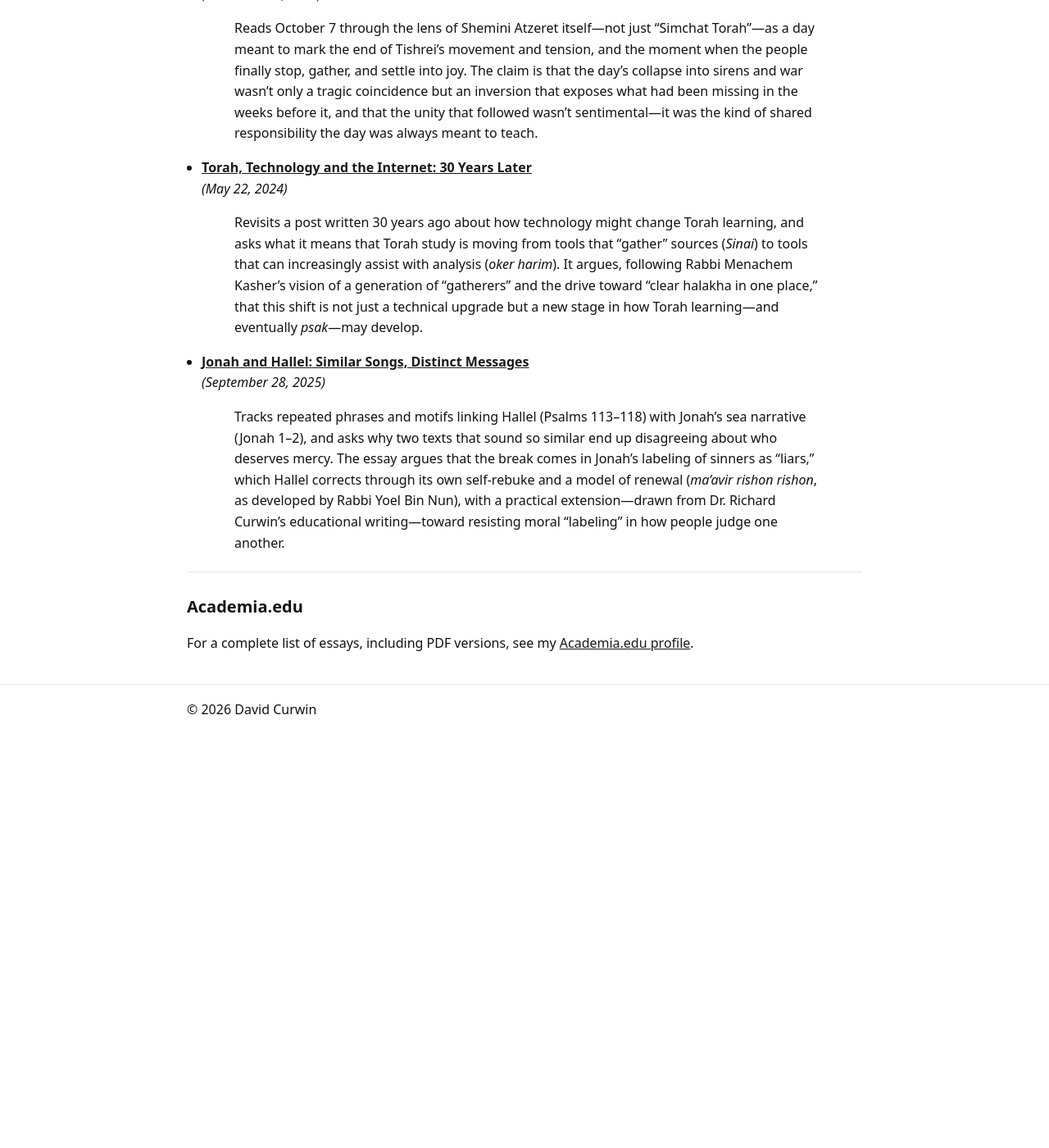
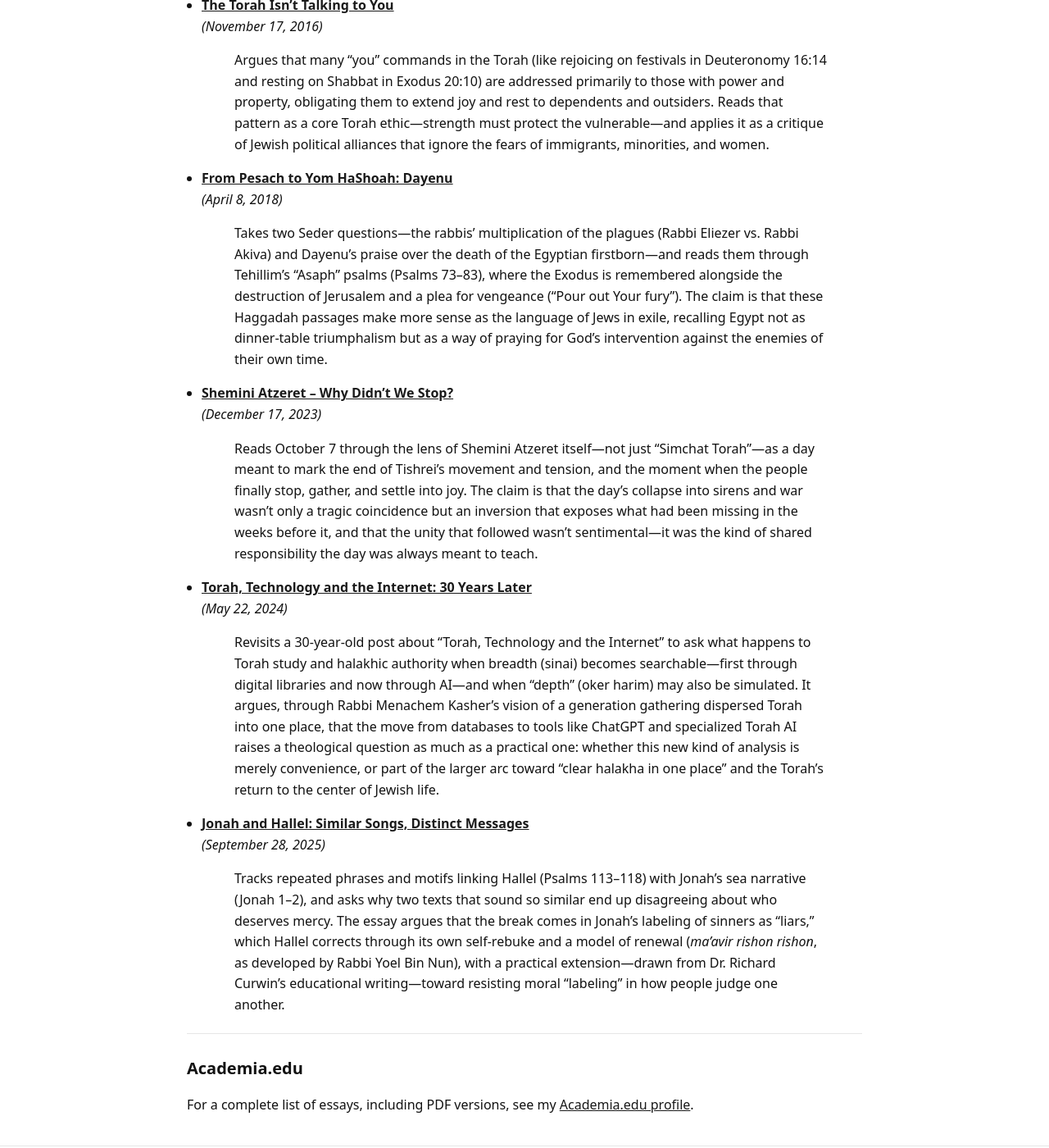
Before and after one commit to davidcurwin/davidcurwin.github.io, a Jekyll site: the page built from essays.md, in a window 1280 px wide and 1400 px high, scrolled down 8096 px. Shown: the whole window at 82% size. Built offline with Jekyll 4.4.1, drawn with Linux system fonts in a browser that asks for light colours; before the commit the page ends 8992 px from its top, so only the background shows below that; some of the changed text lies outside the part shown.

Commit message:
Update essays.md with new entries and revisions
Adds new essays and updates existing entries in the collection, including discussions on moral responsibility, technology's impact on Torah study, and the relationship between intention and accountability.

```diff
--- a/essays.md
+++ b/essays.md
@@ -39,10 +39,13 @@ permalink: /essays/
   >Contrasts *Saving Private Ryan* with *The Irishman* to ask what it means to “earn” the sacrifices of the past, and what kind of life leaves a real legacy. Bringing the films into conversation with biblical concerns about remembrance and Kohelet’s skepticism about lasting fame, it argues that the most enduring legacy is not public achievement but a life of moral responsibility—expressed in family, commitment, and reverence for God.
 - **[Response: Considering "God, Man and History"](https://traditiononline.org/response-considering-god-man-and-history/)**
   _(December 13, 2022)_
+  >Reassesses R. Eliezer Berkovits’ critique of R. Abraham J. Heschel on “divine pathos” by arguing that Berkovits is miscast as a Maimonidean rationalist when his God, Man and History explicitly affirms divine “love and mercy” and aligns him with Yehuda Halevi. Berkovits’ sharp response to Heschel is framed instead as a boundary-setting move: preserving the Creator–creation distinction while still insisting on a God who is living, relational, and morally engaged.
 - **[Review: Faith and History](https://traditiononline.org/review-faith-and-history/)**
   _Eliezer Berkovits, Faith and History: Essays on Prayer, Exile, and Return (May 21, 2024)_
   > Responds to an essay published in *TRADITION* about Heschel and “divine pathos,” arguing that it misrepresents R. Eliezer Berkovits as a Maimonidean rationalist. Drawing on *God, Man and History* and Berkovits’ own later clarifications, it claims that Berkovits accepts the biblical language of God’s concern but criticizes Heschel for letting that language blur the line between God’s transcendence and human emotion.
-
+- **[The BEST: The Office](https://traditiononline.org/the-best-the-office/)**
+  _(January 29, 2026)_
+  >Uses “Scott’s Tots” from The Office to ask how we judge wrongdoing when intentions feel “good” and outcomes might still help, and argues—via moral luck—that responsibility turns on what was chosen and why, not on whatever benefits happen afterward. It traces that distinction through Michael Scott’s self-deception, the moral recoil of Lot’s story (Genesis 19) and its later repair in Ruth, and then shows how halakha treats intention as decisive in yibbum versus halitza (Bekhorot 1:7; Yevamot 39b), as a model for weighing accountability before consequences can rewrite the story.
 ---
 
 ## Hakirah
@@ -163,7 +166,7 @@ Here are some selected posts (chronological):
   >Reads October 7 through the lens of Shemini Atzeret itself—not just “Simchat Torah”—as a day meant to mark the end of Tishrei’s movement and tension, and the moment when the people finally stop, gather, and settle into joy. The claim is that the day’s collapse into sirens and war wasn’t only a tragic coincidence but an inversion that exposes what had been missing in the weeks before it, and that the unity that followed wasn’t sentimental—it was the kind of shared responsibility the day was always meant to teach.
 - **[Torah, Technology and the Internet: 30 Years Later](https://blogs.timesofisrael.com/torah-technology-and-the-internet-30-years-later/)**
   _(May 22, 2024)_
-  >Revisits a post written 30 years ago about how technology might change Torah learning, and asks what it means that Torah study is moving from tools that “gather” sources (*Sinai*) to tools that can increasingly assist with analysis (*oker harim*). It argues, following Rabbi Menachem Kasher’s vision of a generation of “gatherers” and the drive toward “clear halakha in one place,” that this shift is not just a technical upgrade but a new stage in how Torah learning—and eventually *psak*—may develop.
+  >Revisits a 30-year-old post about “Torah, Technology and the Internet” to ask what happens to Torah study and halakhic authority when breadth (sinai) becomes searchable—first through digital libraries and now through AI—and when “depth” (oker harim) may also be simulated. It argues, through Rabbi Menachem Kasher’s vision of a generation gathering dispersed Torah into one place, that the move from databases to tools like ChatGPT and specialized Torah AI raises a theological question as much as a practical one: whether this new kind of analysis is merely convenience, or part of the larger arc toward “clear halakha in one place” and the Torah’s return to the center of Jewish life.
 - **[Jonah and Hallel: Similar Songs, Distinct Messages](https://blogs.timesofisrael.com/jonah-and-hallel-similar-songs-distinct-messages/)**
   _(September 28, 2025)_
   >Tracks repeated phrases and motifs linking Hallel (Psalms 113–118) with Jonah’s sea narrative (Jonah 1–2), and asks why two texts that sound so similar end up disagreeing about who deserves mercy. The essay argues that the break comes in Jonah’s labeling of sinners as “liars,” which Hallel corrects through its own self-rebuke and a model of renewal (*ma’avir rishon rishon*, as developed by Rabbi Yoel Bin Nun), with a practical extension—drawn from Dr. Richard Curwin’s educational writing—toward resisting moral “labeling” in how people judge one another.
```
